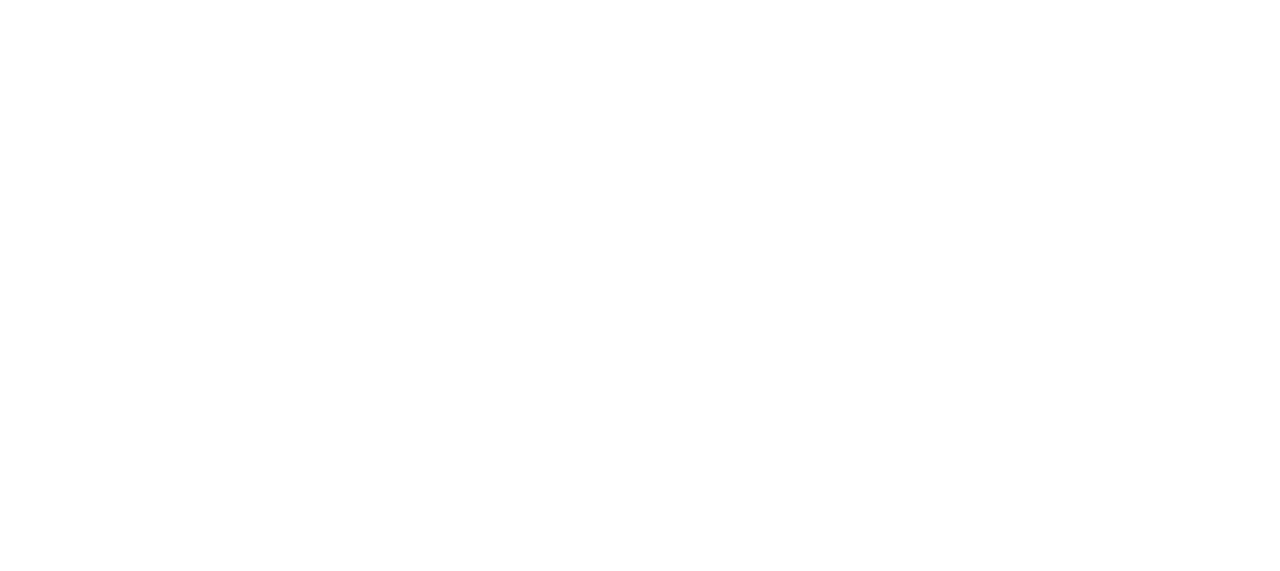
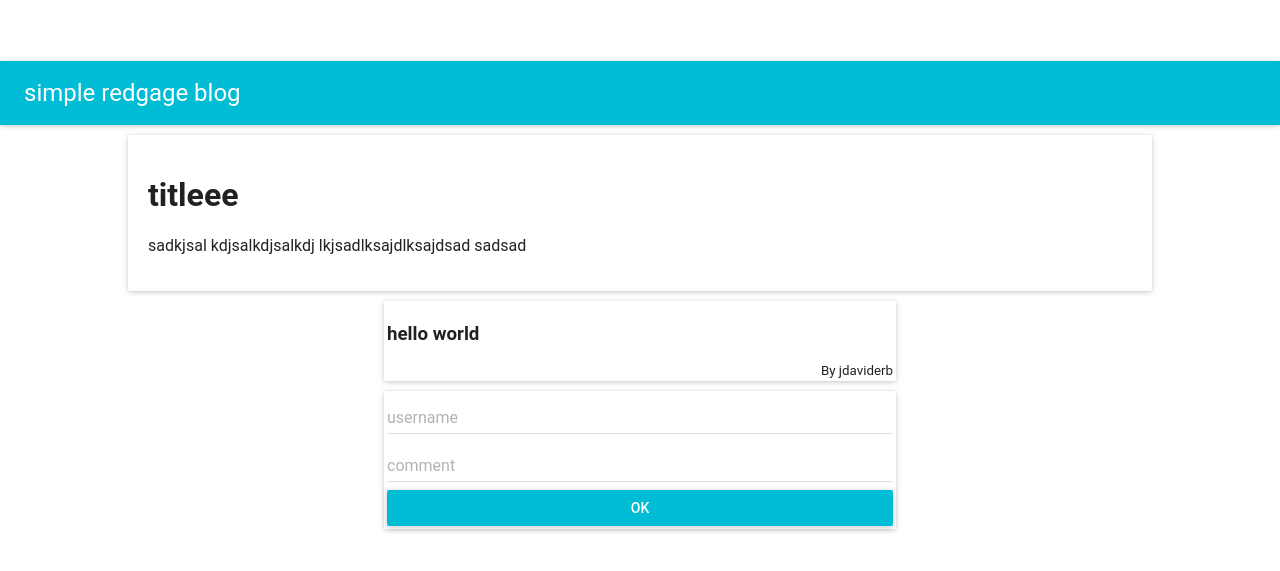
Before and after one commit to jdaviderb/redgage-test-, a React (Create React App) app: page /blog/new in a window 1280 px wide. Shown: the part 739-1310 px from the top of the page. Before the commit the page ends 800 px from the top, so only its background shows below. Built offline with nearby package versions, Linux system fonts and the light colour scheme.

Commit message:
add view show blog

```diff
--- /dev/null
+++ b/src/actions/formBLog.js
@@ -0,0 +1,35 @@
+import { goToBlog } from './router'
+import { sendToast } from './toast'
+
+
+export const updateFormBlog = (key, data) => (dispatch) => (dispatch({
+	type: 'UPDATE_FORM_BLOG_POST',
+	payload: {key, data}
+}))
+
+export const clearFormBlog = () => ({
+	type: 'CLEAR_FORM_BLOG'
+})
+
+export const toggleLoadingBlog = () => ({
+	type: 'TOGGLE_LOADING_BLOG'
+})
+
+export const savePost = (data) => ({
+	type: 'SAVE_POST_BLOG',
+	payload: data
+})
+
+export const publishPost = (data) => (dispatch) => {
+	dispatch(toggleLoadingBlog())
+	setTimeout(() => {
+		dispatch(toggleLoadingBlog())
+		dispatch(savePost(data))
+		dispatch(goToBlog())
+		dispatch(clearFormBlog())
+		dispatch(sendToast({
+			show:true,
+			message: 'Successful publication',
+		}))
+	}, 1000)
+}
--- a/src/actions/router.js
+++ b/src/actions/router.js
@@ -8,6 +8,6 @@
 })
 
 
-export const goToNewBlog = () => (dispatch) => {
-	dispatch(redirectTo('/blog/new'))
-}
+export const goToBlog = () => dispatch => dispatch(redirectTo('/blog'))
+
+export const goToNewBlog = () => (dispatch) => dispatch(redirectTo('/blog/new'))
--- /dev/null
+++ b/src/actions/toast.js
@@ -0,0 +1,4 @@
+export const sendToast = (payload) => ({
+	type: 'SEND_TOAST',
+	payload
+})
--- a/src/containers/blog.js
+++ b/src/containers/blog.js
@@ -8,13 +8,9 @@
 import {connect} from 'react-redux'
 import { goToNewBlog } from '../actions/router'
 import { changeTitleAppBar } from '../actions/appBar'
+import RaisedButton from 'material-ui/RaisedButton';
 
 class Blog extends Component {
-
-	componentDidMount () {
-		this.props.changeTitleAppBar()
-	}
-
 
 	render () {
 		const { appBar, posts, goToNewBlog } = this.props
@@ -30,7 +26,7 @@
 			/>
 		)
 		return (
-			<Layout title={appBar.title} rightElement={<FlatButton onClick={goToNewBlog} label="New post" />}>
+			<Layout title="simple redgage blog" rightElement={<FlatButton onClick={goToNewBlog} label="New post" />}>
 				<List>
 					<Subheader>Posts</Subheader>
 					{posts.posts.map(makePost)}
@@ -48,7 +44,6 @@
 
 const mapDispatchToProps = (dispatch) => ({
 	goToNewBlog: () => dispatch(goToNewBlog()),
-	changeTitleAppBar: () => dispatch(changeTitleAppBar('simple redgage blog'))
 })
 
 export default connect(mapStateToProps, mapDispatchToProps)(Blog)
--- a/src/containers/newBlog.js
+++ b/src/containers/newBlog.js
@@ -1,13 +1,14 @@
 import React, {Component} from 'react'
 import Layout from '../components/layout'
 import {connect} from 'react-redux'
-import { changeTitleAppBar } from '../actions/appBar'
 import FlatButton from 'material-ui/FlatButton'
 import NavigationClose from 'material-ui/svg-icons/navigation/arrow-back'
 import IconButton from 'material-ui/IconButton'
 import {backRoute} from '../actions/router'
 import TextField from 'material-ui/TextField'
-
+import CircularProgress from 'material-ui/CircularProgress';
+import { changeTitleAppBar } from '../actions/appBar'
+import { updateFormBlog, publishPost, clearFormBlog} from '../actions/formBLog'
 const style = {
 	fields: {
 		display: 'flex',
@@ -22,16 +23,23 @@
 
 	componentDidMount () {
 		this.props.changeTitleAppBar()
+		this.props.clearForm()
 	}
 
 	render () {
-		const {appBar, backRoute} = this.props
+		const {appBar, backRoute, formBlog, updateForm, publish} = this.props
+		const save = <FlatButton onClick={ () => publish(formBlog.post)} label="Save" />
+		const loadingSave = (
+			<div style={{height: '100%', display: 'flex', alignItems: 'center'}}>
+				<CircularProgress  color="white" size={20}/>
+			</div>
+		)
 		return (
 
 			<Layout
 				title={appBar.title}
 				leftElement={<IconButton onClick={backRoute}> <NavigationClose /> </IconButton>}
-				rightElement={<FlatButton o label="Save" />}
+				rightElement={formBlog.loading ? loadingSave : save}
 			>
 
 
@@ -40,6 +48,8 @@
 			 		hintText="write title of the post"
 			 		floatingLabelText="Title"
 			 		fullWidth={true}
+			 		value={formBlog.post.title}
+			 		onChange={(e) => updateForm('title', e.target.value) }
 			 	/>
 
 		 		<TextField
@@ -47,6 +57,8 @@
 		 	 		fullWidth={true}
 		 	 		multiLine={true}
 		 	 		rows={5}
+		 	 		value={formBlog.post.content}
+		 	 		onChange={(e) => updateForm('content', e.target.value) }
 		 	 	/>
 
 			</div>
@@ -56,13 +68,17 @@
 	}
 }
 
-const mapStateToProps = ({appBar}) => ({
-	appBar
+const mapStateToProps = ({appBar, formBlog}) => ({
+	appBar,
+	formBlog
 })
 
 const mapDispatchToProps = (dispatch) => ({
 	backRoute: () => dispatch(backRoute()),
-	changeTitleAppBar: () => dispatch(changeTitleAppBar('new post'))
+	changeTitleAppBar: () => dispatch(changeTitleAppBar('new post')),
+	updateForm: (key, data) => dispatch(updateFormBlog(key, data)),
+	publish: (data) => dispatch(publishPost(data)),
+	clearForm: () => dispatch(clearFormBlog())
 })
 
 export default connect(mapStateToProps, mapDispatchToProps)(NewBlog)
--- /dev/null
+++ b/src/containers/showBlog.js
@@ -0,0 +1,76 @@
+import React, {Component} from 'react'
+import Layout from '../components/layout'
+import Paper from 'material-ui/Paper'
+import Divider from 'material-ui/Divider'
+import FontIcon from 'material-ui/FontIcon'
+import TextField from 'material-ui/TextField'
+import RaisedButton from 'material-ui/RaisedButton'
+
+const styles = {
+	container: {
+		display: 'flex',
+		flexDirection: 'column',
+		alignItems: 'center'
+	},
+	content: {
+		width: '80%',
+		padding: 20,
+		marginTop: 10
+	},
+	comments: {
+		width: '40%',
+		marginTop: 10,
+		padding: 3
+	},
+	fields: {
+		display: 'flex',
+		flexDirection: 'column',
+	}
+
+}
+export default class ShowBlog extends Component {
+
+	componentDidMount () {
+		const params = this.props.match.params
+	}
+
+
+	render () {
+		return (
+			<Layout title="simple redgage blog">
+				<div style={styles.container}>
+
+
+				<Paper style={styles.content}>
+					<h1> titleee </h1>
+					<p>
+						sadkjsal kdjsalkdjsalkdj lkjsadlksajdlksajdsad
+						sadsad
+					</p>
+				</Paper>
+				<Paper style={styles.comments}>
+					<h3>hello world</h3>
+					<small style={{float: 'right'}}> By jdaviderb</small>
+				</Paper>
+
+				<Paper style={styles.comments}>
+					<div style={styles.fields}>
+
+					<TextField
+					 	hintText="username"
+					 	fullWidth={true}
+					 />
+
+					 <TextField
+					 	hintText="comment"
+					 	multiLine={true}
+					 	fullWidth={true}
+					 />
+					 <RaisedButton label="Ok" primary={true} />
+					</div>
+				</Paper>
+			 </div>
+			</Layout>
+		)
+	}
+}
--- /dev/null
+++ b/src/reducers/formBlog.js
@@ -0,0 +1,24 @@
+const initialState = {
+	post: {
+		title: 'title',
+		content: 'content'
+	},
+	loading: false
+}
+
+export default (state = initialState, action) => {
+	switch (action.type) {
+		case 'UPDATE_FORM_BLOG_POST':
+			state.post[action.payload.key] = action.payload.data
+			return {...state}
+		case 'TOGGLE_LOADING_BLOG':
+			state.loading = !state.loading
+			return {...state}
+		case 'CLEAR_FORM_BLOG':
+			state.post.title = ''
+			state.post.content = ''
+			return {...state}
+		default:
+			return state
+	}
+}
--- a/src/reducers/posts.js
+++ b/src/reducers/posts.js
@@ -4,6 +4,15 @@
 
 export default (state = initialState, action) => {
 	switch (action.type) {
+		case 'SAVE_POST_BLOG':
+			const post = {
+				...action.payload,
+				id: Date.now(),
+				date: '6666-66-66',
+				comments: [],
+			}
+			state.posts.push(post)
+			return {...state}
 		default:
 			return state
 	}
--- a/src/reducers/toast.js
+++ b/src/reducers/toast.js
@@ -1,11 +1,13 @@
 const initialState = {
 	show: false,
-	message: null,
+	message: '',
 	action: null
 }
 
 export default (state = initialState, action) => {
 	switch (action.type) {
+		case 'SEND_TOAST':
+			return {...action.payload}
 		default:
 			return state
 	}
--- a/src/router.js
+++ b/src/router.js
@@ -4,16 +4,17 @@
 import Welcome from './containers/welcome'
 import Blog from './containers/blog'
 import NewBlog from './containers/newBlog'
-
+import ShowBlog from './containers/showBlog'
 class App extends Component {
   render() {
     return (
       <Router history={history}>
 
        <div>
-         <Route exact path="/" component={Welcome}/>
-         <Route exact path="/blog" component={Blog}/>
-         <Route exact path="/blog/new" component={NewBlog}/>
+         <Route exact path="/" component={Welcome} />
+         <Route exact path="/blog/" component={Blog} />
+         <Route exact path="/blog/new" component={NewBlog} />
+         <Route exact path="/blog/:id" component={ShowBlog}/>
        </div>
 
       </Router>
--- a/src/store.js
+++ b/src/store.js
@@ -4,9 +4,11 @@
 import appBar from './reducers/appBar'
 import posts from './reducers/posts'
 import toast from './reducers/toast'
+import formBlog from './reducers/formBlog'
 export default createStore(combineReducers({
 	router,
 	appBar,
 	posts,
-	toast
+	toast,
+	formBlog
 }), applyMiddleware(thunk))
```
Lines whose indentation alone changed are shown as unchanged.
